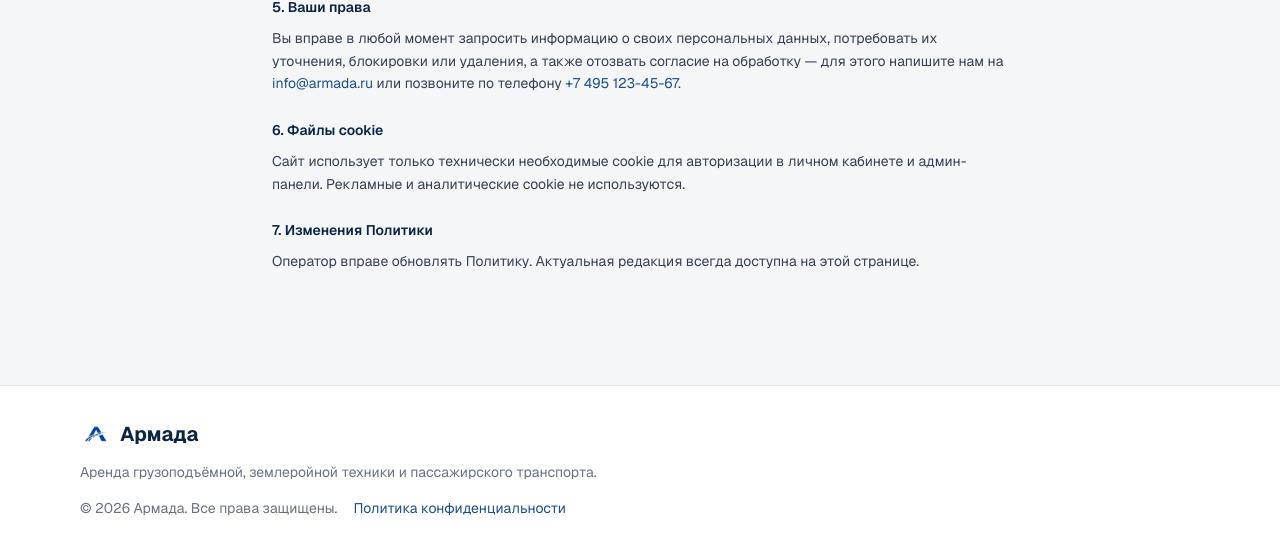
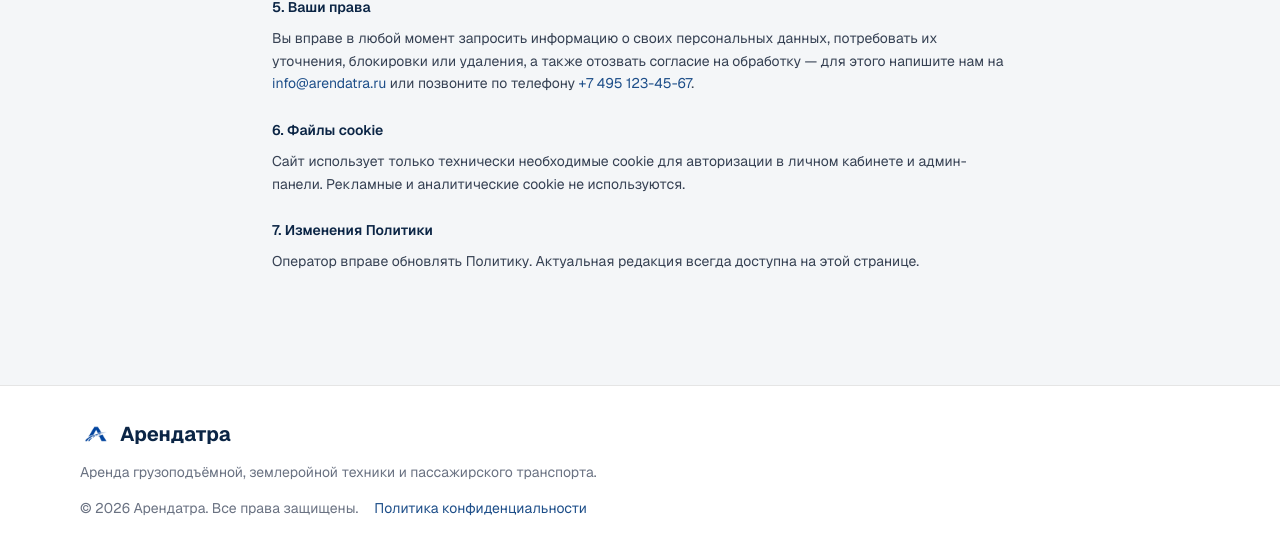
Before and after one commit to apanovichkirill-source/arendatra, a Next.js app: page /privacy in a window 1280 px wide. Shown: the part 942-1489 px from the top of the page. Built offline with nearby package versions, Linux system fonts and the light colour scheme; no server answers.

Commit message:
Rename brand back to Арендатра, keep the A+road logo mark as-is
Co-Authored-By: Claude Sonnet 5 <noreply@anthropic.com>

```diff
--- a/package.json
+++ b/package.json
@@ -1,5 +1,5 @@
 {
-  "name": "armada",
+  "name": "arendatra",
   "version": "0.1.0",
   "private": true,
   "scripts": {
--- a/prisma/seed.ts
+++ b/prisma/seed.ts
@@ -18,10 +18,10 @@ const CATEGORIES: { group: CategoryGroup; name: string; slug: string; sortOrder:
 
 const OWNERS = [
   {
-    name: "Армада",
+    name: "Арендатра",
     description: "Собственный парк грузоподъёмной, землеройной техники и пассажирского транспорта.",
     phone: "+74951234567",
-    email: "info@armada.ru",
+    email: "info@arendatra.ru",
     city: "Москва",
   },
 ];
--- a/src/app/admin/layout.tsx
+++ b/src/app/admin/layout.tsx
@@ -1,7 +1,7 @@
 import type { Metadata } from "next";
 
 export const metadata: Metadata = {
-  title: "Админ-панель — Армада",
+  title: "Админ-панель — Арендатра",
   robots: { index: false, follow: false },
 };
 
--- a/src/app/layout.tsx
+++ b/src/app/layout.tsx
@@ -18,13 +18,13 @@ const geistMono = Geist_Mono({
 
 export const metadata: Metadata = {
   metadataBase: new URL(SITE_URL),
-  title: "Армада — аренда спецтехники и транспорта",
+  title: "Арендатра — аренда спецтехники и транспорта",
   description:
     "Аренда автокранов, автовышек, экскаваторов, бульдозеров, вахтовых автобусов и легкового транспорта. Почасовые тарифы, бронирование без предоплаты.",
   openGraph: {
     type: "website",
     locale: "ru_RU",
-    siteName: "Армада",
+    siteName: "Арендатра",
   },
 };
 
--- a/src/app/owner/[id]/page.tsx
+++ b/src/app/owner/[id]/page.tsx
@@ -11,7 +11,7 @@ export async function generateMetadata({ params }: Props): Promise<Metadata> {
   if (!owner) return { title: "Владелец не найден" };
   return {
     title: `${owner.name} — транспорт в аренду`,
-    description: owner.description ?? `Транспорт от ${owner.name} на Армада.`,
+    description: owner.description ?? `Транспорт от ${owner.name} на Арендатра.`,
   };
 }
 
--- a/src/app/privacy/page.tsx
+++ b/src/app/privacy/page.tsx
@@ -17,7 +17,7 @@ export default function PrivacyPage() {
           <h2 className="mb-2 font-semibold text-brand-navy">1. Общие положения</h2>
           <p>
             Настоящая Политика определяет порядок обработки персональных данных пользователей
-            сайта «Армада» (далее — «Сайт», «Оператор») в соответствии с Федеральным законом
+            сайта «Арендатра» (далее — «Сайт», «Оператор») в соответствии с Федеральным законом
             №152-ФЗ «О персональных данных». Используя Сайт и оставляя заявку на бронирование
             или регистрируясь в личном кабинете, вы подтверждаете согласие с условиями этой
             Политики.
@@ -66,8 +66,8 @@ export default function PrivacyPage() {
             Вы вправе в любой момент запросить информацию о своих персональных данных,
             потребовать их уточнения, блокировки или удаления, а также отозвать согласие на
             обработку — для этого напишите нам на{" "}
-            <a href="mailto:info@armada.ru" className="text-brand-blue hover:underline">
-              info@armada.ru
+            <a href="mailto:info@arendatra.ru" className="text-brand-blue hover:underline">
+              info@arendatra.ru
             </a>{" "}
             или позвоните по телефону{" "}
             <a href="tel:+74951234567" className="text-brand-blue hover:underline">
--- a/src/components/Footer.tsx
+++ b/src/components/Footer.tsx
@@ -12,7 +12,7 @@ export function Footer() {
           Аренда грузоподъёмной, землеройной техники и пассажирского транспорта.
         </p>
         <div className="mt-4 flex flex-wrap items-center gap-x-4 gap-y-1">
-          <p>© {new Date().getFullYear()} Армада. Все права защищены.</p>
+          <p>© {new Date().getFullYear()} Арендатра. Все права защищены.</p>
           <Link href="/privacy" className="text-brand-blue hover:underline">
             Политика конфиденциальности
           </Link>
--- a/src/components/Logo.tsx
+++ b/src/components/Logo.tsx
@@ -19,7 +19,7 @@ export function Logo({ className = "" }: { className?: string }) {
       <span className="flex h-8 w-8 shrink-0 items-center justify-center rounded-lg bg-white p-1">
         <LogoMark className="h-full w-full" />
       </span>
-      <span className="text-xl font-bold">Армада</span>
+      <span className="text-xl font-bold">Арендатра</span>
     </span>
   );
 }
```
Also changed, not shown: .claude/launch.json.
